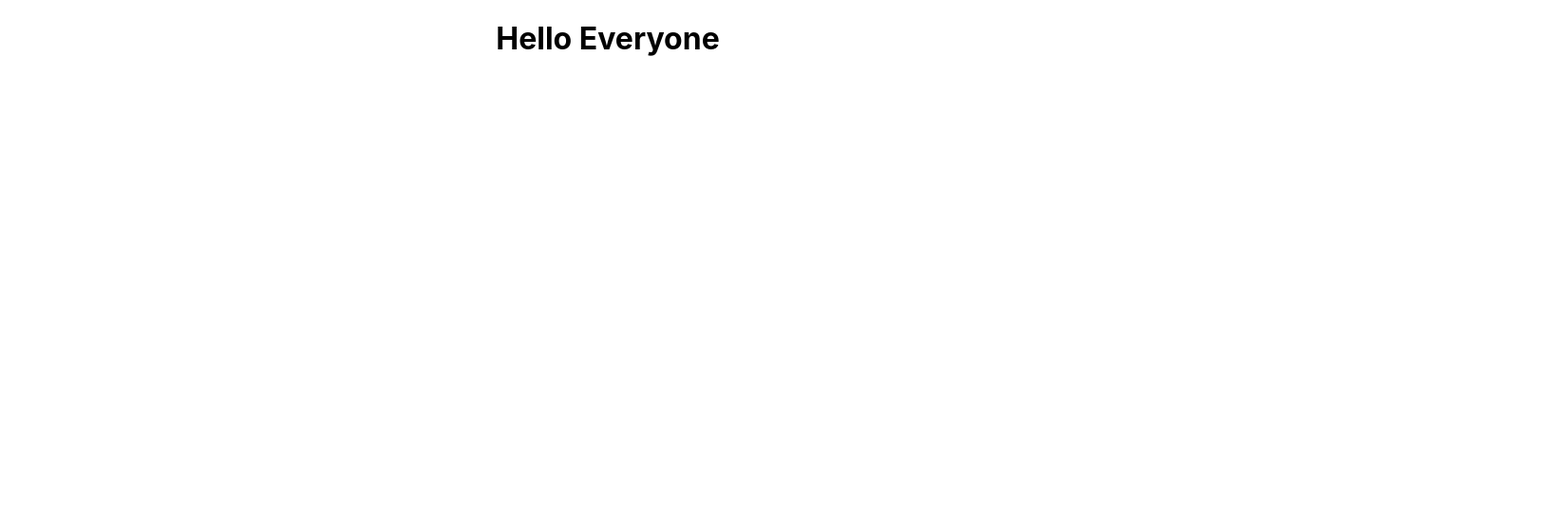
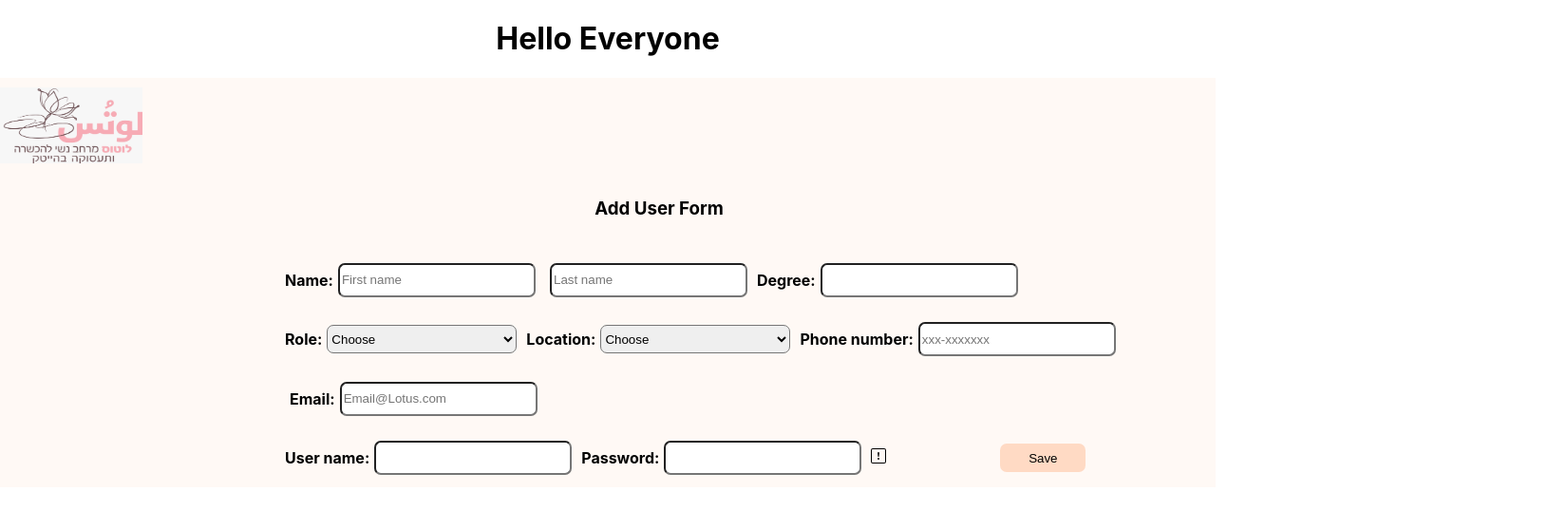
Before and after one commit to LotusHub4/Practicum, a React (Create React App) app in the folder frontend/: page / in a window 1280 px wide. Shown: the top 538 px of the page at 95% size, 1650 px wide, since content can reach past the window. Built offline with nearby package versions, Linux system fonts and the light colour scheme.

Commit message:
add AddUserForm js and css

```diff
--- a/frontend/package.json
+++ b/frontend/package.json
@@ -8,6 +8,7 @@
     "@testing-library/user-event": "^13.5.0",
     "react": "^18.1.0",
     "react-dom": "^18.1.0",
+    "react-icons": "^4.3.1",
     "react-scripts": "5.0.1",
     "web-vitals": "^2.1.4"
   },
--- /dev/null
+++ b/frontend/src/AddUser.css
@@ -0,0 +1,63 @@
+.allItems {
+    background-color: #FFF9F5;
+}
+
+.AddUserForm {
+    text-align: left;
+    padding-left: 300px;
+
+}
+
+.logoimg img {
+    height: 80px;
+    width: 150px;
+    margin-top: 10px;
+    margin-right: 1500px;
+}
+
+h3 {
+    margin-left: 30%;
+    display: flex;
+    align-items: center;
+    justify-content: center;
+    width: 200px;
+    height: 50px;
+    border-radius: 7px;
+    text-shadow: black 20px;
+}
+
+input[type="text"],
+input[type="password"],
+input[type="tel"],
+select {
+    height: 30px;
+    width: 200px;
+    border-radius: 7px;
+}
+
+.NameDegree input,
+.RolLocPhon select,
+.RolLocPhon input,
+.UserNamePasswordSubmit input,
+.Email {
+    margin-right: 10px;
+    margin-left: 5px;
+}
+
+.NameDegree,
+.RolLocPhon,
+.Email,
+.UserNamePasswordSubmit {
+    align-items: center;
+    display: flex;
+    flex-direction: row;
+}
+
+button {
+    margin-left: 120px;
+    background-color: #FFDAC4;
+    border: #FFDAC4;
+    height: 30px;
+    width: 90px;
+    border-radius: 7px;
+}
--- /dev/null
+++ b/frontend/src/AddUser.js
@@ -0,0 +1,62 @@
+import React from 'react'
+import './AddUser.css'
+import { BsExclamationSquare } from "react-icons/bs";
+
+export function AddUser() {
+    function ChangeFun() {
+
+    }
+    return (
+        <div className='allItems'>
+            <div className='logoimg'><img src='./lotus.jpeg' alt='' /></div>
+            <form id="AddUserForm" className="AddUserForm">
+                <div className='parag'>
+                    <h3> Add User Form </h3>
+                </div>
+                <div className='NameDegree'>
+                    <h4>Name:</h4>
+                    <input type="text" className="FirstName" id="FirstName" placeholder='First name' onChange={ChangeFun()}></input>
+                    <input type="text" className="LasttName" id="LastName" placeholder='Last name' onChange={ChangeFun()}></input>
+                    <h4>Degree:</h4>
+                    <input type="text" className="Degree" id="Degree" onChange={ChangeFun()}></input>
+                </div>
+                <div className='RolLocPhon'>
+                    <h4>Role:</h4>
+                    <select onChange={ChangeFun()}>
+                        <option value={1}>Choose</option>
+                        <option value={2}>Admin</option>
+                        <option value={3}>Super Admin</option>
+                        <option value={4}>Viewer</option>
+
+
+                    </select>
+                    <h4>Location:</h4>
+                    <select onChange={ChangeFun()}>
+                        <option value={1}>Choose</option>
+                        <option value={2}>Yarka</option>
+                        <option value={3}>isfiya</option>
+                        <option value={4}>Daliat-elcarmel</option>
+                        <option value={5}>TLV</option>
+                        <option value={6}>Haifa</option>
+
+
+
+                    </select>
+                    <h4>Phone number:</h4>
+                    <input type="tel" className="PhoneNumber" id="PhoneNumber" placeholder='xxx-xxxxxxx' onChange={ChangeFun()}></input>
+                </div>
+                <div className='Email'>
+                    <h4>Email:</h4>
+                    <input type="text" className="Email" id="Email" placeholder='Email@Lotus.com' onChange={ChangeFun()}></input>
+                </div>
+                <div className='UserNamePasswordSubmit'>
+                    <h4>User name:</h4>
+                    <input type="text" className="UserName" id="UserName" onChange={ChangeFun()}></input>
+                    <h4>Password:</h4>
+                    <input type="Password" className="Password" id="Password" onChange={ChangeFun()}></input><div className='Theicon'><BsExclamationSquare /></div>
+                    <button type="Submit">Save</button>
+                </div>
+            </form>
+        </div>
+    )
+}
--- a/frontend/src/App.js
+++ b/frontend/src/App.js
@@ -1,4 +1,5 @@
 
+import { AddUser } from './AddUser';
 import './App.css';
 
 function App() {
@@ -6,6 +7,8 @@ function App() {
     <div className="App">
       <h1>Hello Everyone</h1>
 
+      <AddUser />
+
     </div>
   );
 }
```
Also changed, not shown: frontend/public/lotus.jpeg (added), 1 other file (tests, documents, lock files or other folders).
